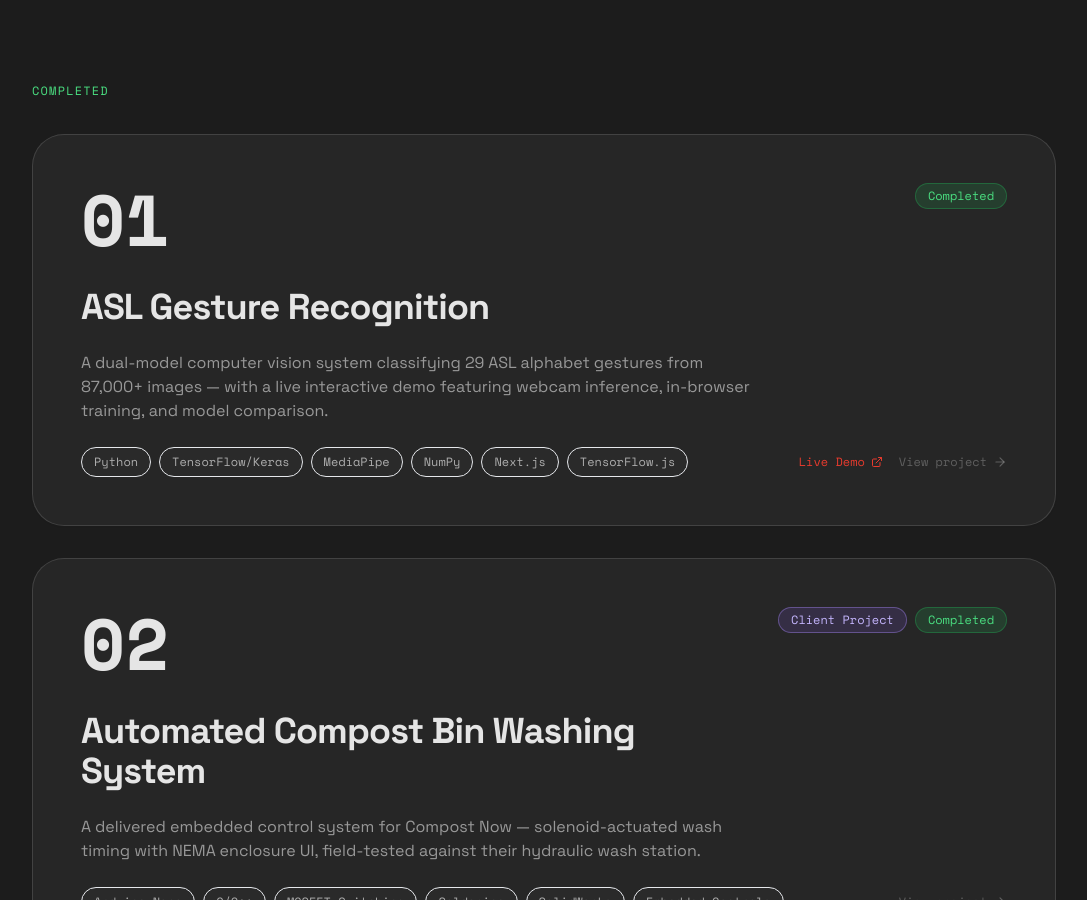
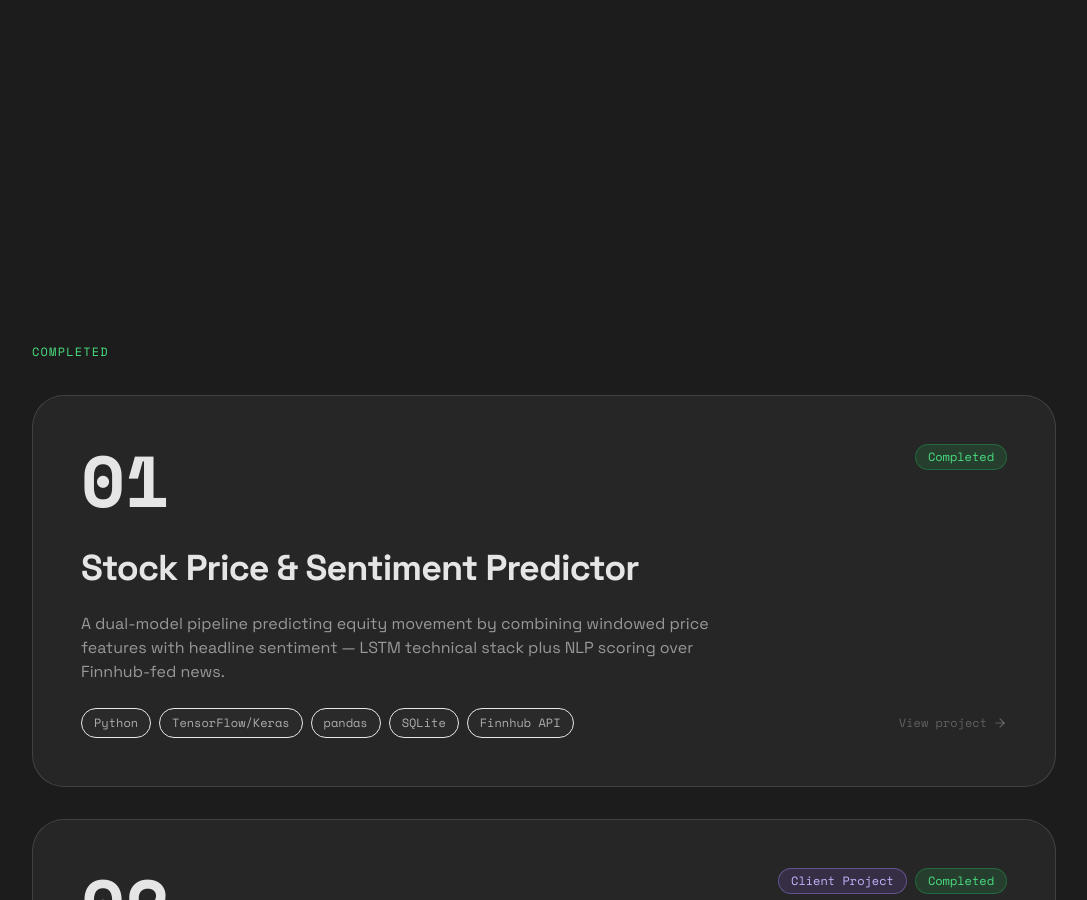
Before and after one commit to raphaelkaramagi/Portfolio-Website, a React (Vite) app: page / in a window 1280 px wide. Shown: the part 1900-2800 px from the top of the page, without its empty margins (96-1183 px from the left). Built offline with nearby package versions, Linux system fonts and the light colour scheme.

Commit message:
Updated product archive, removed old what I build section.

```diff
--- a/src/App.jsx
+++ b/src/App.jsx
@@ -3,9 +3,8 @@ import { Routes, Route } from 'react-router-dom'
 import { Analytics } from '@vercel/analytics/react'
 import Navbar from './components/Navbar'
 import Hero from './components/Hero'
-import Domains from './components/Domains'
+import AboutSection from './components/AboutSection'
 import ProjectArchive from './components/ProjectArchive'
-import AboutSection from './components/AboutSection'
 import ProjectPage from './components/ProjectPage'
 import Footer from './components/Footer'
 
@@ -13,9 +12,8 @@ function HomePage() {
   return (
     <main>
       <Hero />
-      <Domains />
+      <AboutSection />
       <ProjectArchive />
-      <AboutSection />
     </main>
   )
 }
--- a/src/components/AboutSection.jsx
+++ b/src/components/AboutSection.jsx
@@ -49,7 +49,7 @@ const experiences = [
 const CARD_CLASS =
   'rounded-[2rem] border border-dark/10 dark:border-dark-text/15 bg-offwhite/95 dark:bg-dark-card/95 backdrop-blur-[6px] shadow-[0_14px_44px_-18px_rgba(17,17,17,0.14)] dark:shadow-[0_22px_56px_-22px_rgba(0,0,0,0.65)]'
 
-const ROTATE_MS = 5600
+const ROTATE_MS = 7600
 
 export default function AboutSection() {
   const sectionRef = useRef(null)
--- a/src/components/Navbar.jsx
+++ b/src/components/Navbar.jsx
@@ -7,9 +7,8 @@ const RESUME_URL =
   'https://docs.google.com/document/d/e/2PACX-1vTAwbKjKBeitz8um71lzTx__5dS8nAPpiRBLBeJJi7IFbsKAVBI9r3_3eO0YEolfw/pub'
 
 const navLinks = [
-  { label: 'Areas', href: '/#areas' },
+  { label: 'About', href: '/#about' },
   { label: 'Projects', href: '/#projects' },
-  { label: 'About', href: '/#about' },
   { label: 'Resume', href: RESUME_URL, external: true },
 ]
 
--- a/src/data/projects.js
+++ b/src/data/projects.js
@@ -1,28 +1,17 @@
 export const projects = [
+  // ── Completed (most recent first) ──────────────────────────────────────────
   {
     number: '01',
-    slug: 'asl-cv-model',
-    title: 'ASL Gesture Recognition',
+    slug: 'stock-predictor',
+    title: 'Stock Price & Sentiment Predictor',
     status: 'Completed',
-    stack: ['Python', 'TensorFlow/Keras', 'MediaPipe', 'NumPy', 'Next.js', 'TensorFlow.js'],
+    stack: ['Python', 'TensorFlow/Keras', 'pandas', 'SQLite', 'Finnhub API'],
     description:
-      'A dual-model computer vision system classifying 29 ASL alphabet gestures from 87,000+ images — with a live interactive demo featuring webcam inference, in-browser training, and model comparison.',
+      'A dual-model pipeline predicting equity movement by combining windowed price features with headline sentiment — LSTM technical stack plus NLP scoring over Finnhub-fed news.',
     longDescription:
-      'A computer vision system built to classify American Sign Language alphabet gestures. The project explores two distinct architectures: a traditional CNN trained directly on 87,000+ labeled images, and a lightweight Landmark Neural Network (~10K parameters) that operates on hand-skeleton coordinates extracted via MediaPipe.\n\nThe Landmark NN achieves 100% hand-detection accuracy on valid inputs and enables real-time CPU inference — roughly 200× smaller than the CNN baseline with no accuracy loss when hands are clearly visible. Both models reach 71% test accuracy across 29 gesture classes.\n\nA full interactive demo site lets users test both models via webcam or image upload, replay the actual training process epoch-by-epoch, train a small neural network live in the browser with configurable hyperparameters, compare model architectures and metrics side-by-side, and browse the dataset gallery with per-image predictions.',
-    repoUrl: 'https://github.com/raphaelkaramagi/daml-asl',
-    demoUrl: 'https://asl.raphaelkaramagi.com',
-    images: [
-      '/projects/asl/asl-landing.png',
-      '/projects/asl/asl-webcam-predict.png',
-      '/projects/asl/asl-upload-predict.png',
-      '/projects/asl/asl-training-replay.png',
-      '/projects/asl/asl-micro-training.png',
-      '/projects/asl/asl-model-comparison.png',
-      '/projects/asl/asl-sample-gallery.png',
-      '/projects/asl/asl1.png',
-      '/projects/asl/asl2.png',
-      '/projects/asl/asl3.png',
-    ],
+      'News to Alpha (repository: news-to-alpha) fuses two ML tracks: an LSTM trained on multi-day technical indicators from SQLite-backed price history, and a sentiment head over financial headlines ingested via Finnhub.\n\nAn ensemble combines price and text signals for directional cues ahead of the next session. Project imagery and live references will be updated here as assets are finalized.',
+    repoUrl: 'https://github.com/raphaelkaramagi/news-to-alpha',
+    images: [],
   },
   {
     number: '02',
@@ -49,41 +38,96 @@ export const projects = [
   },
   {
     number: '03',
-    slug: 'stock-predictor',
-    title: 'Stock Price & Sentiment Predictor',
+    slug: 'asl-cv-model',
+    title: 'ASL Gesture Recognition',
     status: 'Completed',
-    stack: ['Python', 'TensorFlow/Keras', 'pandas', 'SQLite', 'Finnhub API'],
+    stack: ['Python', 'TensorFlow/Keras', 'MediaPipe', 'NumPy', 'Next.js', 'TensorFlow.js'],
     description:
-      'A dual-model pipeline predicting equity movement by combining windowed price features with headline sentiment — LSTM technical stack plus NLP scoring over Finnhub-fed news.',
+      'A dual-model computer vision system classifying 29 ASL alphabet gestures from 87,000+ images — with a live interactive demo featuring webcam inference, in-browser training, and model comparison.',
     longDescription:
-      'News to Alpha (repository: news-to-alpha) fuses two ML tracks: an LSTM trained on multi-day technical indicators from SQLite-backed price history, and a sentiment head over financial headlines ingested via Finnhub.\n\nAn ensemble combines price and text signals for directional cues ahead of the next session. Project imagery and live references will be updated here as assets are finalized.',
-    repoUrl: 'https://github.com/raphaelkaramagi/news-to-alpha',
-    images: [],
+      'A computer vision system built to classify American Sign Language alphabet gestures. The project explores two distinct architectures: a traditional CNN trained directly on 87,000+ labeled images, and a lightweight Landmark Neural Network (~10K parameters) that operates on hand-skeleton coordinates extracted via MediaPipe.\n\nThe Landmark NN achieves 100% hand-detection accuracy on valid inputs and enables real-time CPU inference — roughly 200× smaller than the CNN baseline with no accuracy loss when hands are clearly visible. Both models reach 71% test accuracy across 29 gesture classes.\n\nA full interactive demo site lets users test both models via webcam or image upload, replay the actual training process epoch-by-epoch, train a small neural network live in the browser with configurable hyperparameters, compare model architectures and metrics side-by-side, and browse the dataset gallery with per-image predictions.',
+    repoUrl: 'https://github.com/raphaelkaramagi/daml-asl',
+    demoUrl: 'https://asl.raphaelkaramagi.com',
+    images: [
+      '/projects/asl/asl-landing.png',
+      '/projects/asl/asl-webcam-predict.png',
+      '/projects/asl/asl-upload-predict.png',
+      '/projects/asl/asl-training-replay.png',
+      '/projects/asl/asl-micro-training.png',
+      '/projects/asl/asl-model-comparison.png',
+      '/projects/asl/asl-sample-gallery.png',
+      '/projects/asl/asl1.png',
+      '/projects/asl/asl2.png',
+      '/projects/asl/asl3.png',
+    ],
   },
+
+  // ── Ongoing ────────────────────────────────────────────────────────────────
   {
     number: '04',
     slug: 'duke-ai-security',
-    title: 'AI Model Security & Evaluation Infrastructure',
+    title: 'AI Security & Evaluation Infrastructure',
     status: 'Ongoing',
     client: 'Duke OIT',
-    stack: ['Python', 'Hugging Face', 'Docker', 'LLM Evaluation', 'Security Analysis'],
+    stack: ['Python', 'Docker', 'FastAPI', 'LiteLLM', 'GitLab CI'],
     description:
-      'Security scanning and evaluation tooling for Duke\'s locally deployed models — Hugging Face ingestion pipelines, artifact inspection, and benchmark suites for IT-led deployments.',
+      'Security scanning and model evaluation tooling for Duke\'s locally deployed AI — automated artifact inspection before infrastructure access, plus comparative benchmarking to help Duke IT make informed, defensible adoption decisions.',
     longDescription:
-      'A summer contract project with Duke\'s Office of Information Technology. Focus areas include automated scanning of downloaded model artifacts before they enter Duke infrastructure, plus evaluation harnesses that compare candidate LLMs across representative workloads.\n\nMore technical scope, dashboards, and deployment notes will be added as the internship progresses.',
+      'As Duke deploys more AI models locally for privacy and cost reasons, two problems emerge: ensuring those models are safe to run on Duke infrastructure, and determining which perform best for Duke\'s specific use cases.\n\nThis Code+ 2026 project with the Duke Office of Information Technology builds tooling to answer both — a security scanning framework that automatically evaluates models downloaded from public repositories before they touch Duke systems, and a model evaluation framework that benchmarks performance across Duke-relevant task categories.\n\nThe security scanner checks for malicious code in model files, compromised dependencies, supply chain risks, and exposed credentials — producing a structured risk report. The evaluator produces comparative analytics across inference configurations to guide model selection.\n\nBoth pillars feed a shared dashboard for Duke IT teams. Stack is partially confirmed pending stakeholder finalization.',
+    repoUrl: '',
+    images: [],
+  },
+
+  // ── Planned ────────────────────────────────────────────────────────────────
+  {
+    number: '05',
+    slug: 'quant-backtester',
+    title: 'Quant Backtester — C++ Event-Driven Engine',
+    status: 'Planned',
+    stack: ['C++17', 'ONNX Runtime', 'Python', 'CMake', 'GoogleTest'],
+    description:
+      'An event-driven backtesting engine in C++ integrating the existing LSTM-FinBERT predictor via ONNX — order book simulation, transaction cost modeling, and walk-forward validation against buy-and-hold, momentum, and mean-reversion baselines.',
+    longDescription:
+      'Reframes the existing Python ML predictor as a C++ systems piece — exporting the model to ONNX, wiring it into a C++ event loop over historical bar data, and running walk-forward validation with realistic transaction costs. More detail will be added as the project gets underway.',
     repoUrl: '',
     images: [],
   },
   {
-    number: '05',
-    slug: 'chess-engine',
-    title: 'Chess Engine',
+    number: '06',
+    slug: 'lox-bytecode-vm',
+    title: 'Lox Bytecode VM in C',
     status: 'Planned',
-    stack: ['Python', 'NumPy'],
+    stack: ['C', 'clang', 'Valgrind', 'Make'],
     description:
-      'A Python chess engine built from scratch — legal move generation, alpha-beta search with pruning, piece-square evaluation, and iterative deepening toward human-competitive play.',
+      'A complete bytecode virtual machine for the Lox language — scanner, single-pass compiler, stack-based VM, closures, OOP, and mark-sweep garbage collector — following Crafting Interpreters Part III.',
     longDescription:
-      'An engine centered on classical AI rather than neural nets: correct rules handling (including castling, en passant, and promotion), efficient board representation, negamax search with alpha-beta and basic move ordering (captures / killer heuristic scope TBD), and a handcrafted evaluation blending material and positional terms.\n\nStretch goals include opening books and tablebase-inspired endgame logic once the core search is stable.\n\nMore details will be added as the project takes shape.',
+      'Implementing the full Lox language runtime in C: scanner, single-pass compiler emitting bytecode chunks, stack-based VM with constant pool, closures via upvalues, classes with inheritance, and a mark-sweep GC. One small extension beyond the book. More detail will be added as the project gets underway.',
+    repoUrl: '',
+    images: [],
+  },
+  {
+    number: '07',
+    slug: 'raft-kv-store',
+    title: 'Distributed K/V Store with Raft Consensus',
+    status: 'Planned',
+    stack: ['C++17', 'gRPC', 'GoogleTest'],
+    description:
+      'A 3-node distributed key-value store built on a hand-written Raft consensus implementation — leader election, log replication, and fault-tolerance testing across partition and leader-failure scenarios.',
+    longDescription:
+      'Phased implementation: single-node K/V over TCP, then Raft leader election across 3 nodes, then full log replication and commit-index advancement, then fault-tolerance testing with structured logging to visualize consensus state. More detail will be added as the project gets underway.',
+    repoUrl: '',
+    images: [],
+  },
+  {
+    number: '08',
+    slug: 'cuda-transformer-engine',
+    title: 'CUDA Inference Engine for a Small Transformer',
+    status: 'Planned',
+    stack: ['CUDA', 'C++', 'Python', 'nvcc', 'Nsight Compute'],
+    description:
+      'Hand-written CUDA kernels for GPT-2 small inference — tiled matmul, multi-head attention with KV cache, softmax, and layer norm — benchmarked against PyTorch.',
+    longDescription:
+      'Load GPT-2 small weights, implement each core kernel in CUDA and validate against PyTorch, wire into an end-to-end forward pass with greedy decode and KV cache, then benchmark tokens/sec and per-kernel GFLOPS against theoretical GPU peak. More detail will be added as the project gets underway.',
     repoUrl: '',
     images: [],
   },
```
